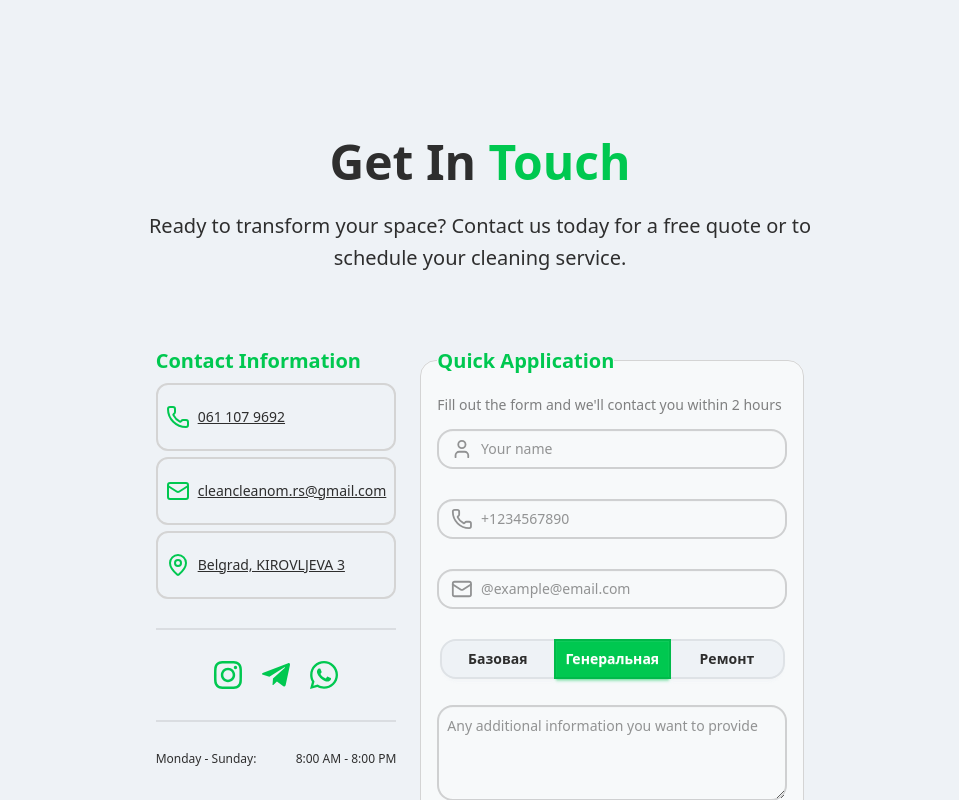
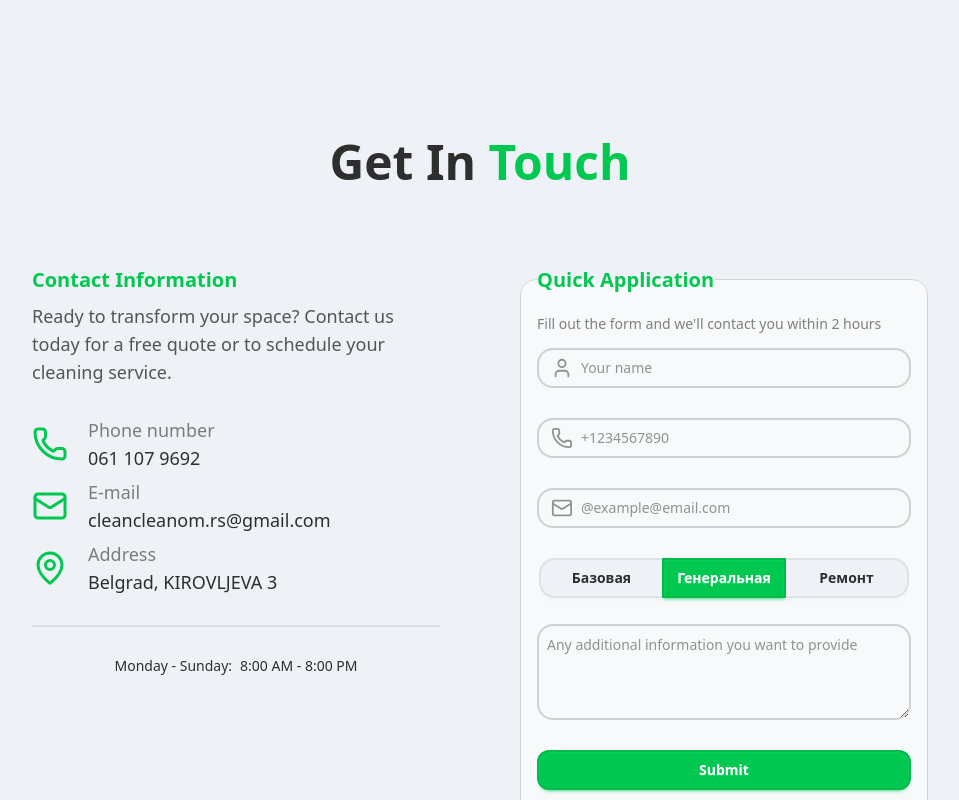
Before and after one commit to levladik/clean_cleanom, a Next.js app: page / in a window 1280 px wide. Shown: the part 5340-6140 px from the top of the page, without its empty margins (160-1119 px from the left). Built offline with nearby package versions, Linux system fonts and the light colour scheme.

Commit message:
Update Application section: move intro to Contacts, refine styling

```diff
--- a/src/app/components/sections/Application/Application.tsx
+++ b/src/app/components/sections/Application/Application.tsx
@@ -3,17 +3,12 @@ import Form from './Form'
 
 const Application = () => {
   return (
-    <section className="flex flex-col items-center my-16">
-      <div className="text-center mb-16">
-        <h2 className="text-4xl lg:text-5xl font-bold text-foreground mb-6">
-          Get In
-          <span className="text-primary"> Touch</span>
-        </h2>
-        <p className="text-xl text-muted-foreground max-w-2xl mx-auto leading-relaxed">
-          Ready to transform your space? Contact us today for a free quote or to schedule your cleaning service.
-        </p>
-      </div>
-      <div className="flex flex-col-reverse md:flex-row gap-6">
+    <section className="max-w-4xl m-auto items-center my-16">
+      <h2 className="text-center text-4xl lg:text-5xl font-bold text-foreground mb-18">
+        Get In
+        <span className="text-primary"> Touch</span>
+      </h2>
+      <div className="flex flex-col-reverse md:flex-row gap-20">
         <div className="w-full flex-1">
           <Contacts />
         </div>
--- a/src/app/components/sections/Application/Contacts.tsx
+++ b/src/app/components/sections/Application/Contacts.tsx
@@ -1,26 +1,29 @@
 import { Mail, MapPin, Phone } from 'lucide-react'
 import React from 'react'
-import { FaInstagram, FaTelegramPlane, FaWhatsapp } from 'react-icons/fa'
 
 const Contacts = () => {
   return (
     <fieldset className="fieldset">
+      <div className="mb-6">
+        <p className="text-sm md:text-lg opacity-80">
+          Ready to transform your space? Contact us today for a free quote or to schedule your cleaning service.
+        </p>
+      </div>
       {/* Contacts */}
       <legend className="fieldset-legend text-xl text-primary">Contact Information</legend>
-      <div className="flex gap-2 items-center border-2 border-base-300 rounded-xl px-2 py-5">
-        <Phone className="text-primary w-6 h-6" />
-        <a
-          className="text-sm underline"
-          href="tel:+381611079692"
-        >
-          061 107 9692
-        </a>
+      <div className="flex gap-2 items-center ">
+        <Phone className="text-primary w-7 h-7 md:w-9 h-9 mr-3" />
+        <div className="text-sm md:text-lg">
+          <p className="text-bold opacity-60">Phone number</p>
+          <a href="tel:+381611079692">061 107 9692</a>
+        </div>
       </div>
 
-      <div className="flex gap-2 items-center border-2 border-base-300 rounded-xl px-2 py-5">
-        <Mail className="text-primary w-6 h-6" />
+      <div className="flex gap-2 items-center ">
+        <Mail className="text-primary w-7 h-7 md:w-9 h-9 mr-3" />
+        <div className="text-sm md:text-lg">
+          <p className="text-bold opacity-60">E-mail</p>
           <a
-          className="text-sm underline"
             href="mailto:cleancleanom.rs@gmail.com"
             rel="noreferrer"
             target="_blank"
@@ -28,11 +31,13 @@ const Contacts = () => {
             cleancleanom.rs@gmail.com
           </a>
         </div>
+      </div>
 
-      <div className="flex gap-2 items-center border-2 border-base-300 rounded-xl px-2 py-5">
-        <MapPin className="text-primary w-6 h-6" />
+      <div className="flex gap-2 items-center ">
+        <MapPin className="text-primary w-7 h-7 md:w-9 h-9 mr-3" />
+        <div className="text-sm md:text-lg">
+          <p className="text-bold opacity-60">Address</p>
           <a
-          className="text-sm underline"
             href="https://www.google.com/maps/search/?api=1&query=Belgrade%2C%20Kirovljeva%203"
             rel="noreferrer"
             target="_blank"
@@ -40,9 +45,10 @@ const Contacts = () => {
             Belgrad, KIROVLJEVA 3
           </a>
         </div>
-      <div className="divider"></div>
+      </div>
+      {/* <div className="divider"></div> */}
       {/* Socials */}
-      <div className="flex justify-center gap-4">
+      {/* <div className="flex justify-center gap-4">
         <a
           href="#"
           target="blank"
@@ -61,11 +67,11 @@ const Contacts = () => {
         >
           <FaWhatsapp className="w-8 h-8 text-primary" />
         </a>
-      </div>
+      </div> */}
       <div className="divider"></div>
       {/* Hours */}
-      <div className="space-y-2 text-xs">
-        <div className="flex justify-between">
+      <div className="space-y-2 text-sm">
+        <div className="flex justify-center gap-2">
           <span className="text-muted-foreground">Monday - Sunday:</span>
           <span className="font-medium">8:00 AM - 8:00 PM</span>
         </div>
--- a/src/app/components/sections/Application/Form.tsx
+++ b/src/app/components/sections/Application/Form.tsx
@@ -54,7 +54,7 @@ const Form = () => {
         onSubmit={handleSubmit}
       >
         {/* Name (required) */}
-        <fieldset className="fieldset bg-base-100 border-base-300 rounded-box border p-4 md:min-w-sm">
+        <fieldset className="fieldset bg-base-100 border-base-300 rounded-box border p-4">
           <legend className="fieldset-legend text-xl text-primary">Quick Application</legend>
           <span className="label text-sm mb-2 text-wrap">Fill out the form and we&#39;ll contact you within 2 hours</span>
           <label className="input validator w-full">
@@ -102,11 +102,11 @@ const Form = () => {
           <span className="validator-hint mt-0">Please enter a valid email.</span>
 
           {/* Cleaning Type (required) */}
-          <div className="join justify-center w-full m-auto mb-5">
+          <div className="join join-vertical sm:join-horizontal justify-center w-full m-auto mb-5">
             <input
               aria-label="Базовая"
               checked={formData.cleaningType === 'Базовая'}
-              className="join-item btn w-[33.3%]"
+              className="join-item btn w-full sm:w-[33.3%]"
               name="cleaningType"
               onChange={handleChange}
               type="radio"
@@ -115,7 +115,7 @@ const Form = () => {
             <input
               aria-label="Генеральная"
               checked={formData.cleaningType === 'Генеральная'}
-              className="join-item btn w-[33.3%]"
+              className="join-item btn w-full sm:w-[33.3%]"
               name="cleaningType"
               onChange={handleChange}
               type="radio"
@@ -124,7 +124,7 @@ const Form = () => {
             <input
               aria-label="Ремонт"
               checked={formData.cleaningType === 'Ремонт'}
-              className="join-item btn w-[33.3%]"
+              className="join-item btn w-full sm:w-[33.3%]"
               name="cleaningType"
               onChange={handleChange}
               type="radio"
```
Lines whose indentation alone changed are shown as unchanged.
